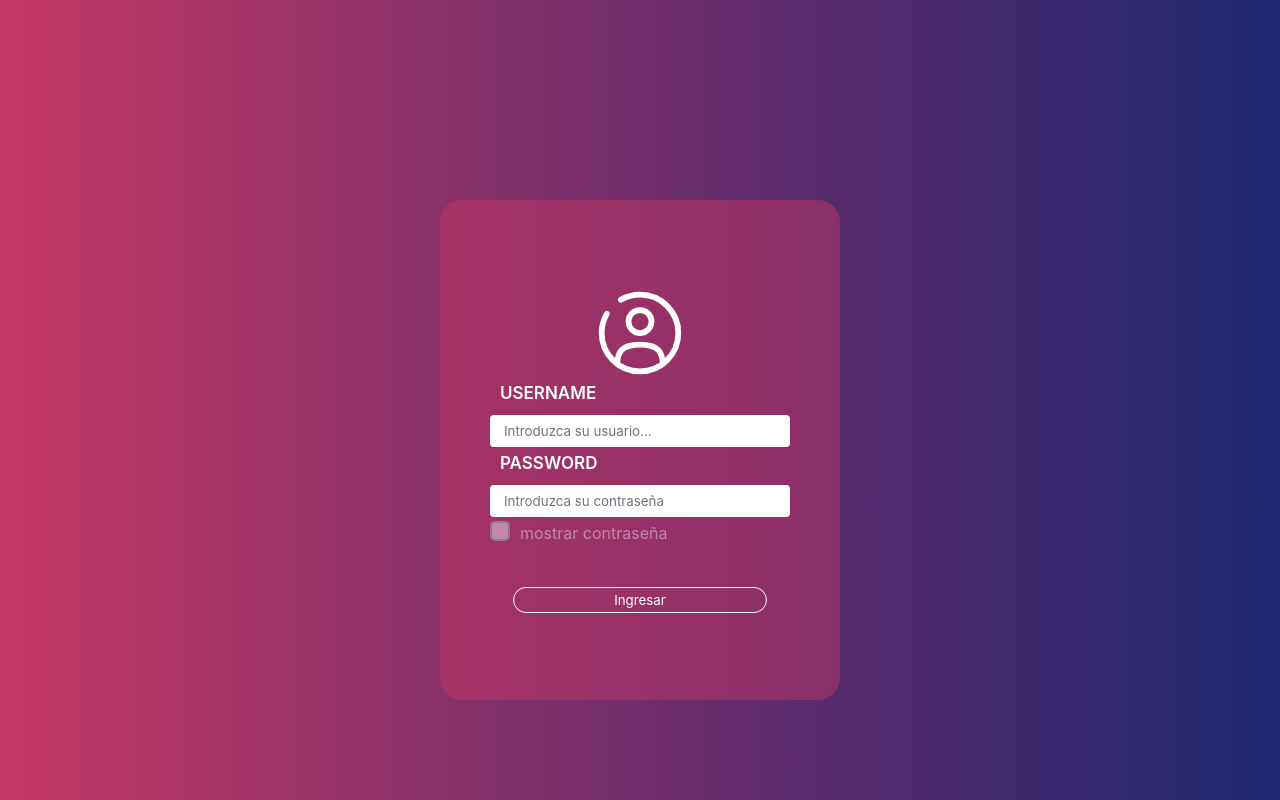
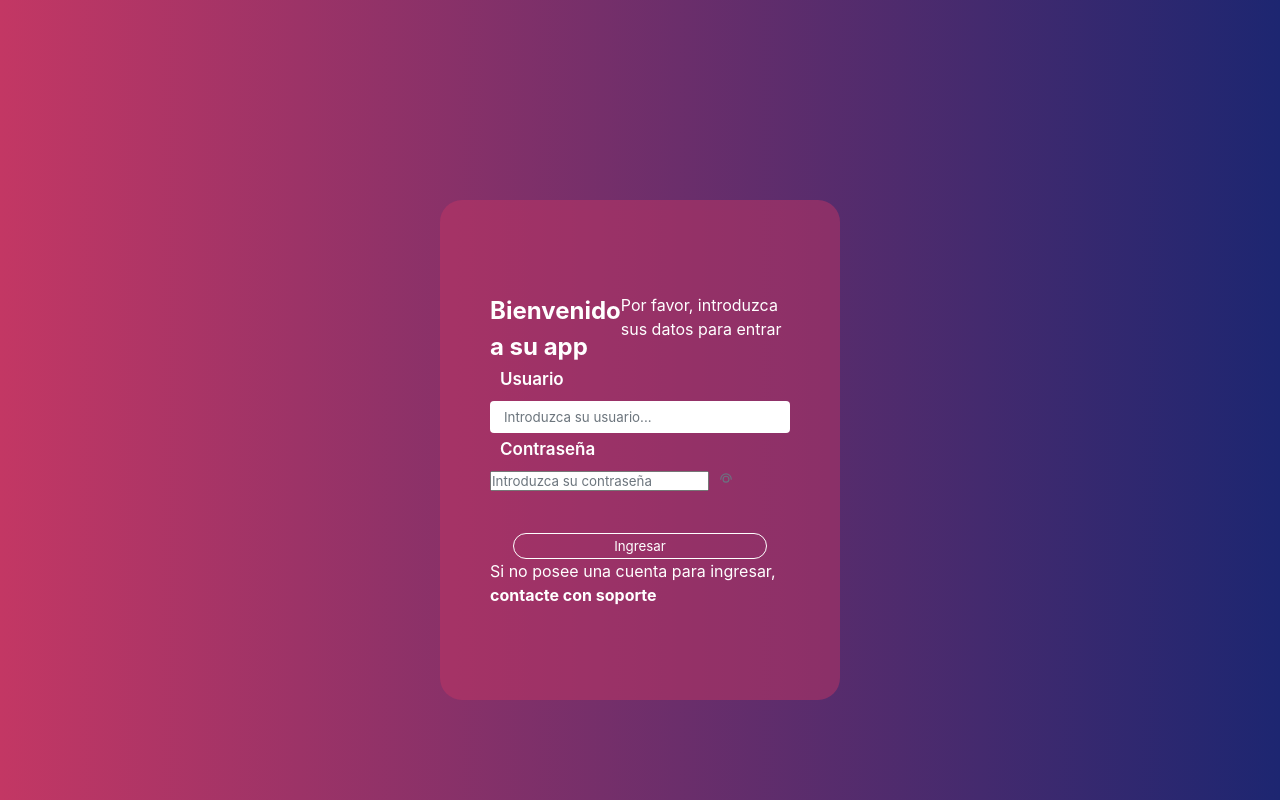
Before and after one commit to hennyfeliz/students-management, a React (Vite) app in the folder front/: page / in a window 1280 px wide. Built offline with nearby package versions, Linux system fonts and the light colour scheme.

Commit message:
Login full re-design

```diff
--- a/front/src/components/Login.jsx
+++ b/front/src/components/Login.jsx
@@ -1,6 +1,7 @@
 import { useRef, useState } from 'react';
 import '../styles/Login.css'
 import { useNavigate } from 'react-router-dom';
+import { EyeIcon } from '../assets/icons/Icons';
 
 
 export const Login = () => {
@@ -42,32 +43,29 @@ export const Login = () => {
       <div className='login'>
         <div className="login-card">
           <div className='login-icon'>
-            <svg width="92px" height="92px" viewBox="0 0 24 24" fill="none" xmlns="http://www.w3.org/2000/svg" >
+            <h2>Bienvenido a su app</h2>
+            <span>Por favor, introduzca sus datos para entrar</span>
+            {/* <svg width="92px" height="92px" viewBox="0 0 24 24" fill="none" xmlns="http://www.w3.org/2000/svg" >
               <circle cx="12" cy="9" r="3" stroke="#fff" strokeWidth="1.5" />
               <path d="M17.9691 20C17.81 17.1085 16.9247 15 11.9999 15C7.07521 15 6.18991 17.1085 6.03076 20" stroke="#fff" strokeWidth="1.5" strokeLinecap="round" />
               <path d="M7 3.33782C8.47087 2.48697 10.1786 2 12 2C17.5228 2 22 6.47715 22 12C22 17.5228 17.5228 22 12 22C6.47715 22 2 17.5228 2 12C2 10.1786 2.48697 8.47087 3.33782 7" stroke="#fff" strokeWidth="1.5" strokeLinecap="round" />
-            </svg>
+            </svg> */}
           </div>
           <div className="login-elements">
-            <span>USERNAME</span>
+            <span>Usuario</span>
             <input type="text" placeholder="Introduzca su usuario..." ref={email} />
-            <span>PASSWORD</span>
-            <input
-              type={passwordViewer ? 'text' : 'password'}
-              placeholder="Introduzca su contraseña"
-              ref={password}
-            />
-            <div>
+            <span>Contraseña</span>
+            <div className='password-input'>
               <input
-                className='input-checkboxes ch-gray'
-                type="checkbox"
-                checked={passwordViewer}
-                onChange={handleCheckboxChange}
+                type={passwordViewer ? 'text' : 'password'}
+                placeholder="Introduzca su contraseña"
+                ref={password}
               />
-              <label>mostrar contraseña</label>
+              <EyeIcon action={handleCheckboxChange} />
             </div>
           </div>
           <button className="login-button" onClick={handleSubmit}>Ingresar</button>
+          <span>Si no posee una cuenta para ingresar, <strong> contacte con soporte</strong></span>
         </div>
       </div>
     </div>
```
